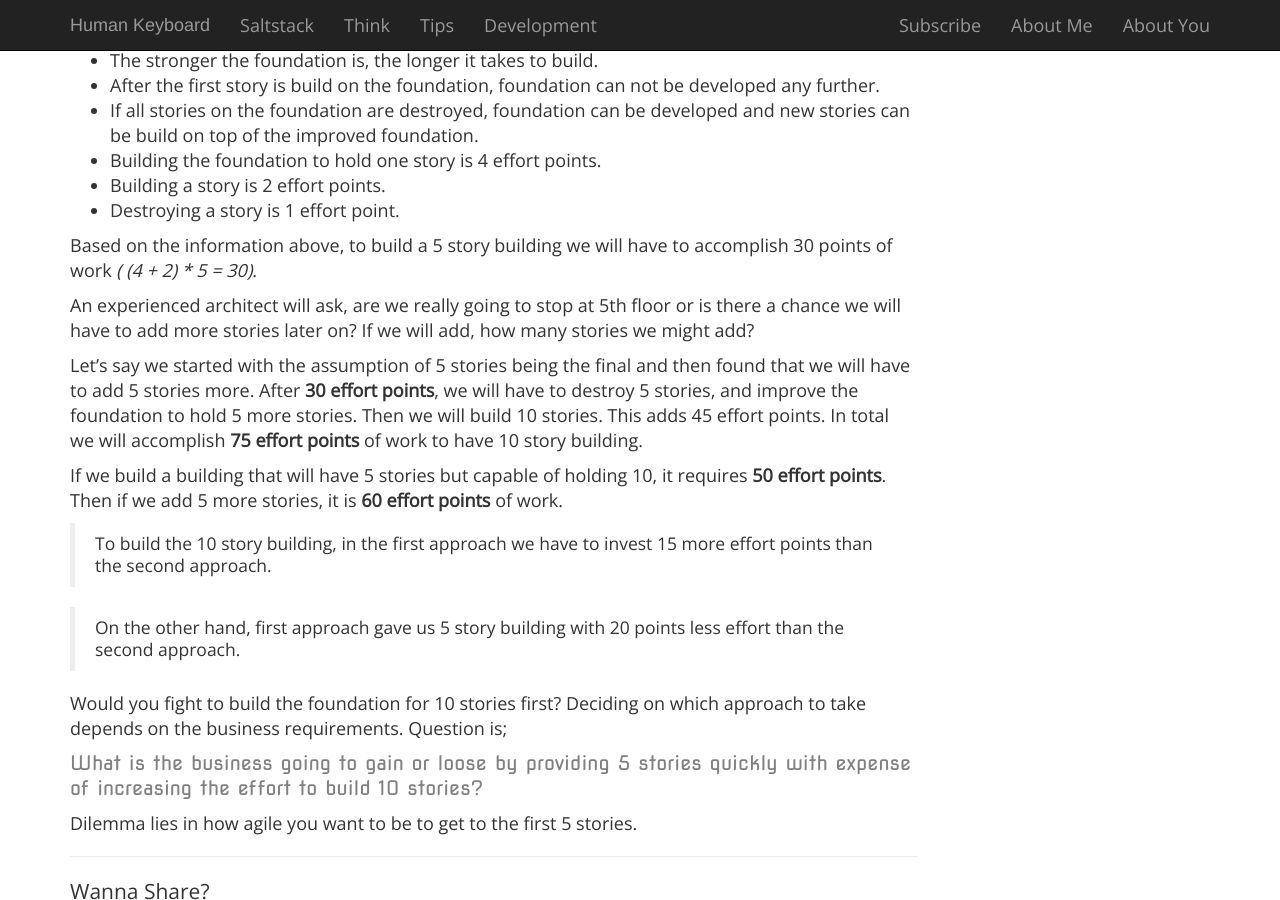
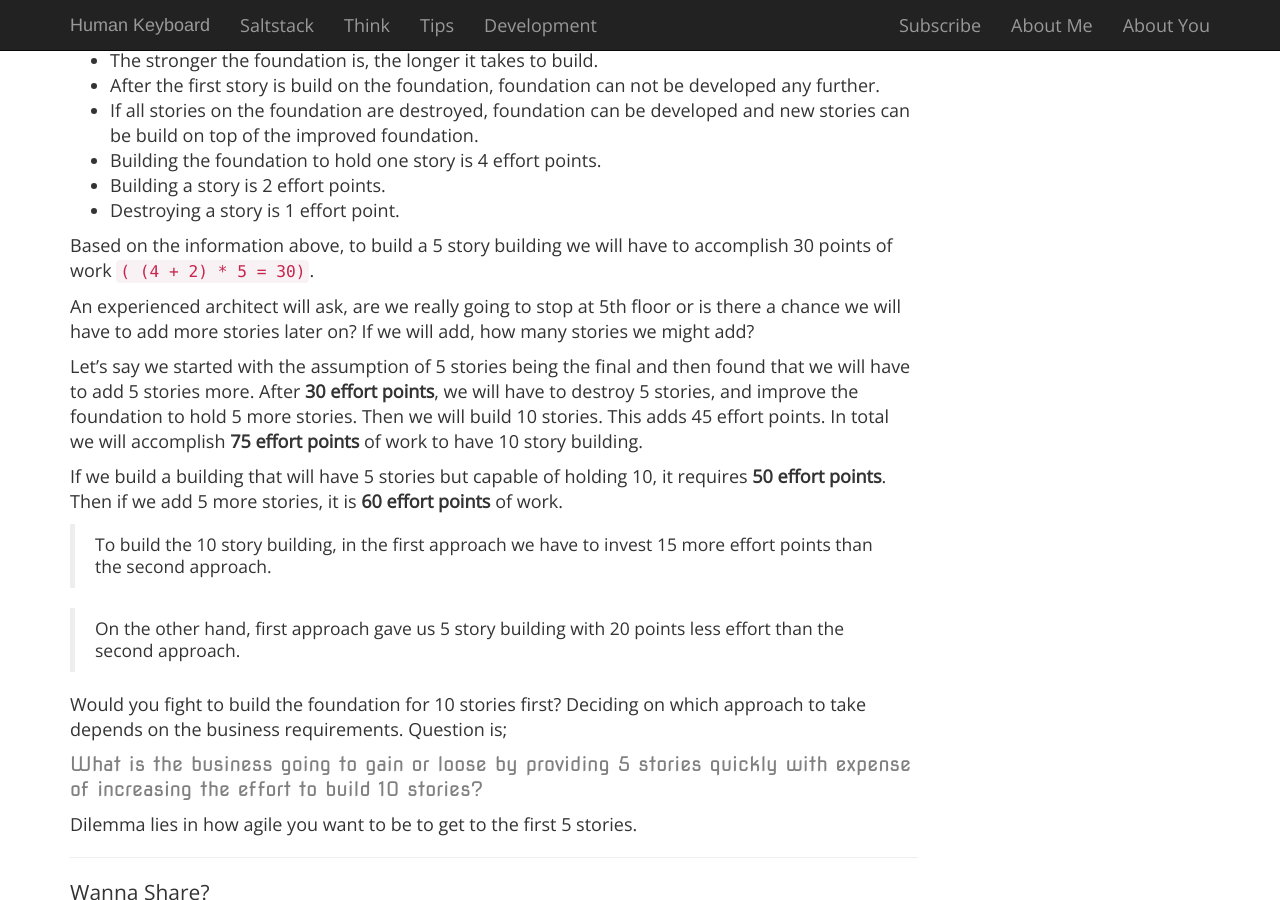
Before and after one commit to ozgurakan/ozgurakan.github.io, a Jekyll site: the page built from _posts/2015-05-12-agile-dilemma.markdown, in a window 1280 px wide and 900 px high, scrolled down 1127 px. Built offline with Jekyll 4.4.1, drawn with Linux system fonts in a browser that asks for light colours; nearby versions of some CDN libraries; Markdown is read by kramdown in place of the engine named in the settings; comment, search, counter and statistics services are not loaded.

```diff
--- a/_posts/2015-05-12-agile-dilemma.markdown
+++ b/_posts/2015-05-12-agile-dilemma.markdown
@@ -38,7 +38,7 @@ These are the basic principles on our imaginary building:
 - Building a story is 2 effort points.
 - Destroying a story is 1 effort point.
 
-Based on the information above, to build a 5 story building we will have to accomplish 30 points of work _( (4 + 2) * 5 = 30)_.
+Based on the information above, to build a 5 story building we will have to accomplish 30 points of work `( (4 + 2) * 5 = 30)`.
 
 An experienced architect will ask, are we really going to stop at 5th floor or is there a chance we will have to add more stories later on? If we will add, how many stories we might add?
 
```
